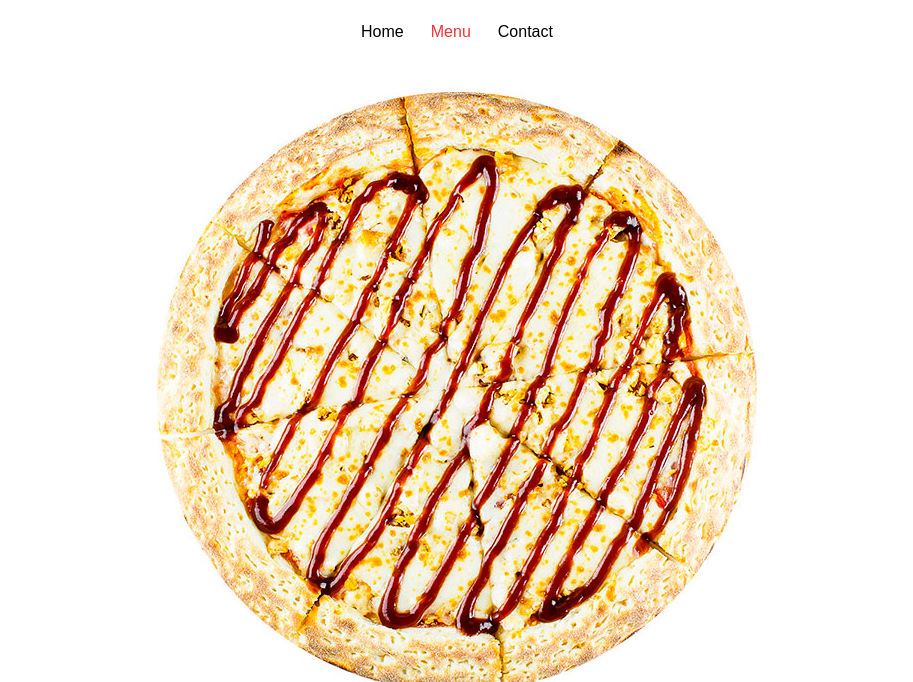
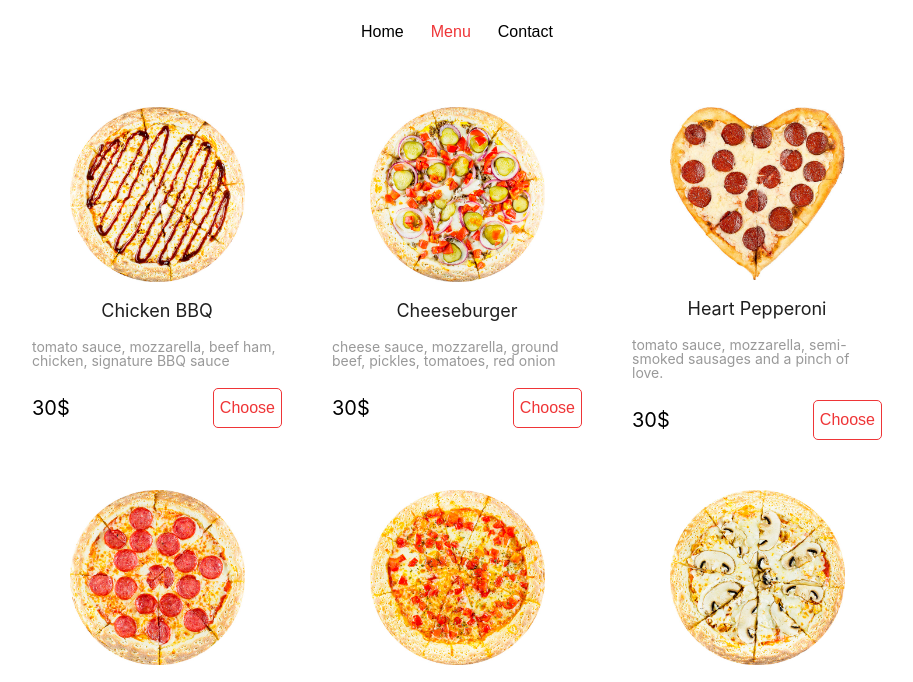
Before and after one commit to Yersoltan01/restaurant-page, a website built with webpack: page dist/index.html in a window 1280 px wide. Both pictures are taken after a click on the button "Menu". Shown: the part 68-750 px from the top of the page, without its empty margins (183-1096 px from the left). Built offline with nearby package versions, Linux system fonts and the light colour scheme.

Commit message:
Add css to menu module

```diff
--- a/src/modules/menu.js
+++ b/src/modules/menu.js
@@ -51,23 +51,38 @@ function createMenu() {
 }
 
 function createMenuItem(name, description, imgName) {
-  const menuItem = document.createElement("div");
+  const menuItem = document.createElement('div');
   menuItem.classList.add("menu-item");
 
-  const foodName = document.createElement("h2");
+  const foodName = document.createElement('h2');
   foodName.textContent = name;
 
-  const foodDescription = document.createElement("p");
+  const foodDescription = document.createElement('p');
   foodDescription.textContent = description;
 
-  const foodImage = document.createElement("img");
+  const foodImage = document.createElement('img');
   foodImage.src = `../src/img/pizzas/${imgName}.jpeg`;
 
+  const buy = document.createElement('div');
+  buy.classList.add('buy');
+
+  const price = document.createElement('p');
+  price.classList.add('price');
+  price.textContent = '30$';
+
+  const chooseBtn = document.createElement('button');
+  chooseBtn.classList.add('choose-btn');
+  chooseBtn.textContent = 'Choose';
+
   foodImage.alt = `${name}`;
+
+  buy.appendChild(price);
+  buy.appendChild(chooseBtn);
 
   menuItem.appendChild(foodImage);
   menuItem.appendChild(foodName);
   menuItem.appendChild(foodDescription);
+  menuItem.appendChild(buy);
 
   return menuItem;
 }
--- a/src/style.css
+++ b/src/style.css
@@ -54,6 +54,7 @@ nav {
   justify-content: center;
   gap: 15px;
   flex-wrap: wrap;
+  z-index: 100;
 }
 
 nav button {
@@ -141,6 +142,89 @@ main {
   box-shadow: 0px 0px 35px 1px rgba(34, 60, 80, 0.2);
 }
 
+/*                    menu                      */
+
+.menu {
+  display: flex;
+  gap: 20px;
+  flex-wrap: wrap;
+  justify-content: center;
+}
+
+
+@media (min-width: 768px) {
+  .menu-item {
+    width: 250px;
+    height: fit-content;
+  }
+}
+
+@media (max-width: 767px) {
+  .menu-item {
+    width: 250px;
+    height: 300px;
+    -webkit-box-shadow: 0px 0px 35px 1px rgba(34, 60, 80, 0.1);
+  -moz-box-shadow: 0px 0px 35px 1px rgba(34, 60, 80, 0.1);
+  box-shadow: 0px 0px 35px 1px rgba(34, 60, 80, 0.1);
+  }
+}
+
+.menu-item {
+  border-radius: 10px;
+  gap: 20px;
+  display: flex;
+  flex-direction: column;
+  justify-content: space-evenly;
+  align-items: center;
+  padding: 15px;
+  transition: transform .2s;
+}
+
+.menu-item:hover {
+  transform: scale(1.05);
+}
+
+.menu-item img {
+  max-width: 70%;
+}
+
+.menu-item h2 {
+  font-size: 18px;
+}
+
+.menu-item > p {
+  font-size: 14px;
+  color: #999999;
+}
+
+.menu-item .buy {
+  font-size: 20px;
+  align-self: stretch;
+  align-items: center;
+  display: flex;
+  justify-content: space-between;
+}
+
+.price {
+  color: #000;
+}
+
+.choose-btn {
+  display: inline-block;
+  height: 40px;
+  font-size: 16px;
+  color: #ef3537;
+  background-color: unset;
+  border-radius: 5px;
+  border: 1px solid #ef3537;
+  box-shadow: inset 0px 0px 0px #fff;
+  transition: all 0.5s !important;
+}
+
+.choose-btn:hover{
+  color: #fff;
+  box-shadow: inset 0px -80px 0px #ef3537;
+}
 
 /*                    footer                      */
 footer {
```
Also changed, not shown: dist/main.js.
